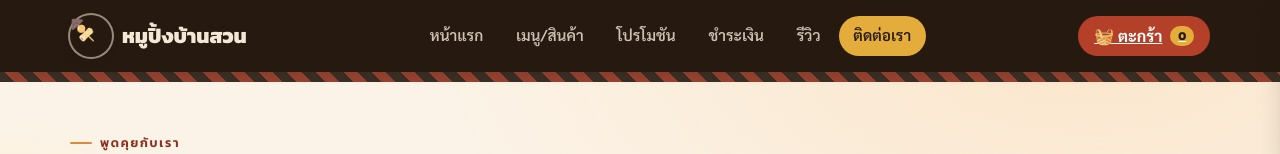
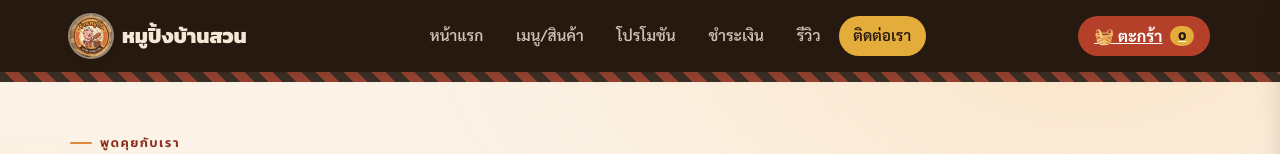
Before and after one commit to s0riy0/muping, a plain HTML site: page contact.html in a window 1280 px wide. Shown: the top 154 px of the page. Drawn offline with Linux system fonts and the light colour scheme.

Commit message:
fix icon on top bar

```diff
--- a/contact.html
+++ b/contact.html
@@ -12,7 +12,7 @@
 
 <nav class="site-navbar navbar navbar-expand-lg" aria-label="เมนูหลัก">
   <div class="wrap d-flex align-items-center w-100">
-    <a class="navbar-brand" href="index.html"><span class="brand-mark" aria-hidden="true">🍢</span> หมูปิ้งบ้านสวน</a>
+    <a class="navbar-brand" href="index.html"><img class="brand-mark" src="img/logo.jpg" alt="โลโก้ร้านหมูปิ้งบ้านสวน"> หมูปิ้งบ้านสวน</a>
     <button class="navbar-toggler" type="button" data-bs-toggle="collapse" data-bs-target="#navMain" aria-controls="navMain" aria-expanded="false" aria-label="เปิดเมนู">
       <span style="color:#F3E7D6;">☰</span>
     </button>
```
Also changed, not shown: payment.html (+1 -1 lines), promotions.html (+1 -1 lines), reviews.html (+1 -1 lines).
